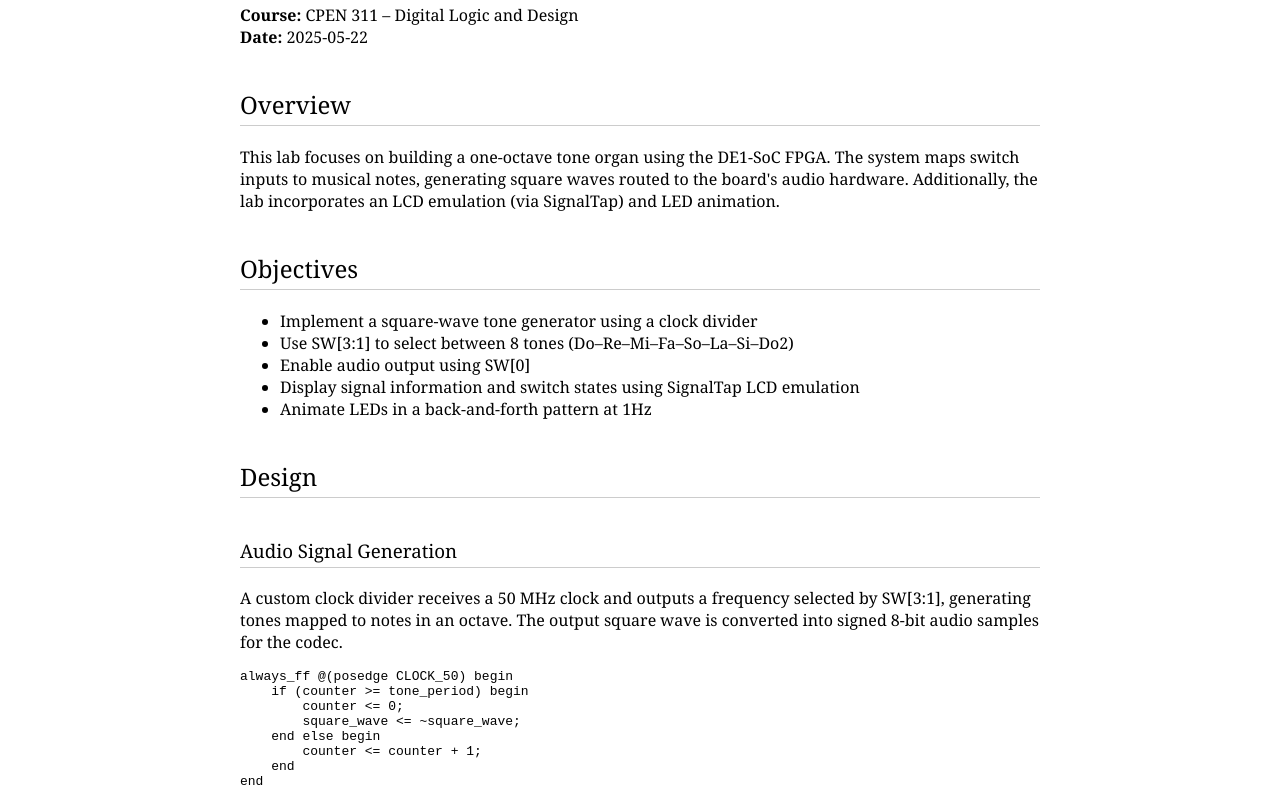
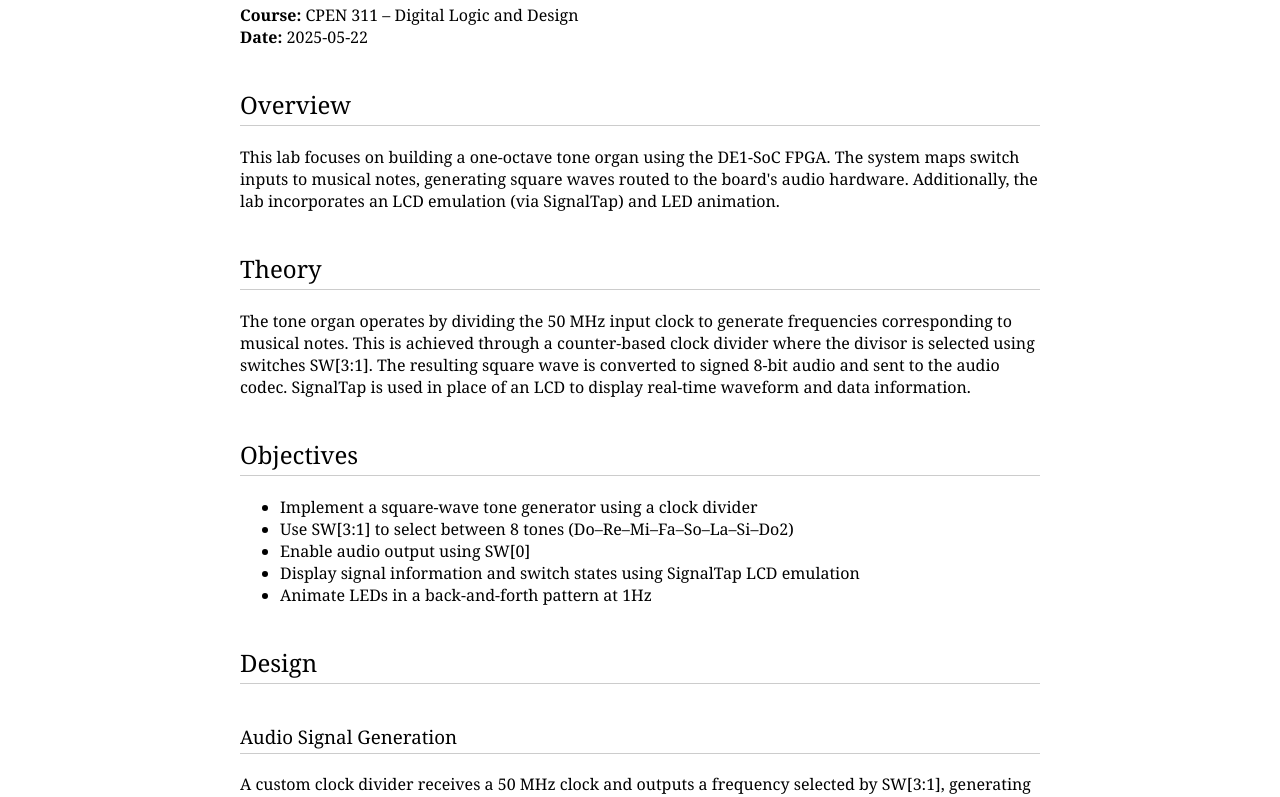
Before and after one commit to khymcode/courses, a plain HTML site: page cpen311_lab1.html in a window 1280 px wide. Shown: the part 148-945 px from the top of the page. Drawn offline with Linux system fonts and the light colour scheme.

Commit message:
Update cpen311_lab1.html

```diff
--- a/cpen311_lab1.html
+++ b/cpen311_lab1.html
@@ -1,4 +1,3 @@
-
 <!DOCTYPE html>
 <html lang="en">
 <head>
@@ -24,6 +23,13 @@
         square waves routed to the board's audio hardware. Additionally, the lab incorporates an LCD emulation (via SignalTap) and LED animation.
         </p>
 
+        <h2>Theory</h2>
+        <p>
+        The tone organ operates by dividing the 50 MHz input clock to generate frequencies corresponding to musical notes. This is achieved through
+        a counter-based clock divider where the divisor is selected using switches SW[3:1]. The resulting square wave is converted to signed 8-bit audio
+        and sent to the audio codec. SignalTap is used in place of an LCD to display real-time waveform and data information.
+        </p>
+
         <h2>Objectives</h2>
         <ul>
             <li>Implement a square-wave tone generator using a clock divider</li>
@@ -39,17 +45,44 @@
         A custom clock divider receives a 50 MHz clock and outputs a frequency selected by SW[3:1], generating tones mapped to notes in an octave.
         The output square wave is converted into signed 8-bit audio samples for the codec.
         </p>
-        <pre><code>always_ff @(posedge CLOCK_50) begin
-    if (counter >= tone_period) begin
-        counter <= 0;
-        square_wave <= ~square_wave;
-    end else begin
-        counter <= counter + 1;
+        <pre><code>module Custom_Clk_Divider(
+    input logic clk, rst,
+    input logic [2:0] select,
+    output logic tone_clk
+);
+    logic [31:0] counter = 0;
+    logic [31:0] divider;
+
+    always_comb begin
+        case(select)
+            3'b000: divider = 47800; // Do
+            3'b001: divider = 42670; // Re
+            3'b010: divider = 37900; // Mi
+            3'b011: divider = 35850; // Fa
+            3'b100: divider = 31950; // So
+            3'b101: divider = 28400; // La
+            3'b110: divider = 25350; // Si
+            3'b111: divider = 23900; // Do2
+            default: divider = 47800;
+        endcase
     end
-end</code></pre>
+
+    always_ff @(posedge clk or posedge rst) begin
+        if (rst) begin
+            counter <= 0;
+            tone_clk <= 0;
+        end else if (counter >= divider) begin
+            counter <= 0;
+            tone_clk <= ~tone_clk;
+        end else begin
+            counter <= counter + 1;
+        end
+    end
+endmodule</code></pre>
 
         <h3>Switch Mapping</h3>
         <table>
+            <tr><th colspan="3">Note Frequency Mapping</th></tr>
             <tr><th>SW[3:1]</th><th>Note</th><th>Frequency (Hz)</th></tr>
             <tr><td>000</td><td>Do</td><td>523</td></tr>
             <tr><td>001</td><td>Re</td><td>587</td></tr>
```
